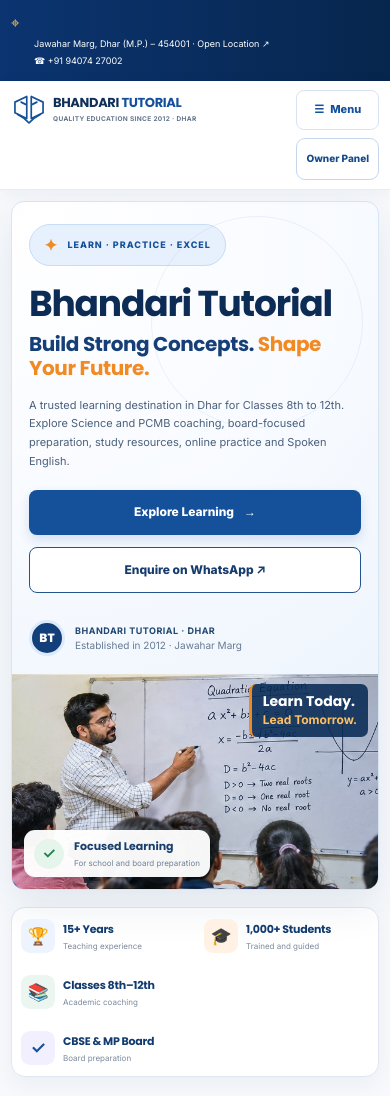
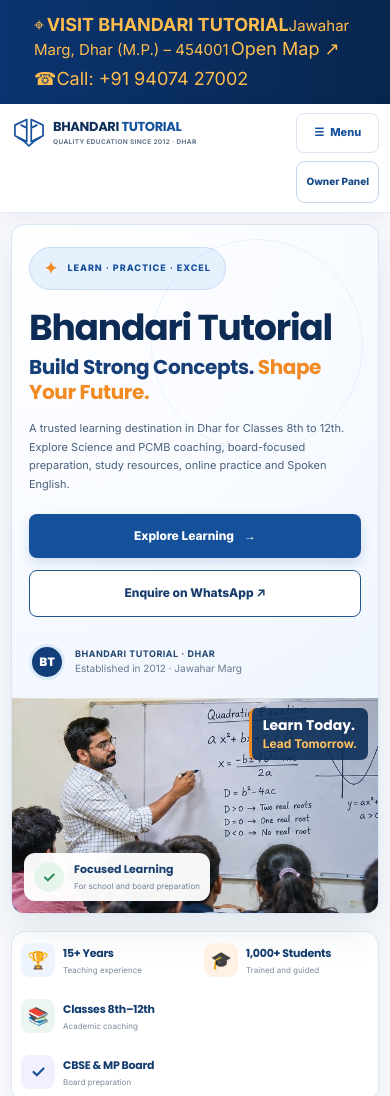
Before and after one commit to a1codeverse/Bhandaritutorials, a plain HTML site: page index.html in a window 390 px wide. Shown: the top 1096 px of the page. Drawn offline with Linux system fonts and the light colour scheme.

Commit message:
Improve mobile location and contact header

```diff
--- a/index.html
+++ b/index.html
@@ -12,13 +12,20 @@
   <link rel="preconnect" href="https://fonts.googleapis.com">
   <link rel="preconnect" href="https://fonts.gstatic.com" crossorigin>
   <link href="https://fonts.googleapis.com/css2?family=Inter:wght@400;500;600;700;800&family=Poppins:wght@500;600;700;800&display=swap" rel="stylesheet">
-  <link rel="stylesheet" href="styles.css?v=4">
+  <link rel="stylesheet" href="styles.css?v=5">
 </head>
 <body>
   <div class="topbar">
     <div class="container topbar-inner">
-      <div class="topbar-left"><span>⌖</span> <a href="https://maps.app.goo.gl/uvF5qmAedCcTaZ1L9" target="_blank" rel="noopener noreferrer">Jawahar Marg, Dhar (M.P.) – 454001 · Open Location ↗</a> <i></i><a href="tel:+919407427002">☎ +91 94074 27002</a></div>
-      <div class="topbar-right"><a href="https://wa.me/919407427002" target="_blank" rel="noopener noreferrer">WhatsApp the Institute ↗</a></div>
+      <div class="topbar-left">
+        <a class="location-link" href="https://maps.app.goo.gl/uvF5qmAedCcTaZ1L9" target="_blank" rel="noopener noreferrer" aria-label="Open Bhandari Tutorial location in Google Maps">
+          <span class="location-icon" aria-hidden="true">⌖</span>
+          <span class="location-copy"><strong>VISIT BHANDARI TUTORIAL</strong><small>Jawahar Marg, Dhar (M.P.) – 454001</small></span>
+          <span class="location-open">Open Map ↗</span>
+        </a>
+        <a class="phone-link" href="tel:+919407427002"><span aria-hidden="true">☎</span><span>Call: +91 94074 27002</span></a>
+      </div>
+      <div class="topbar-right"><a href="https://wa.me/919407427002" target="_blank" rel="noopener noreferrer"><span aria-hidden="true">◉</span> WhatsApp the Institute ↗</a></div>
     </div>
   </div>
   <header class="site-header">
```
